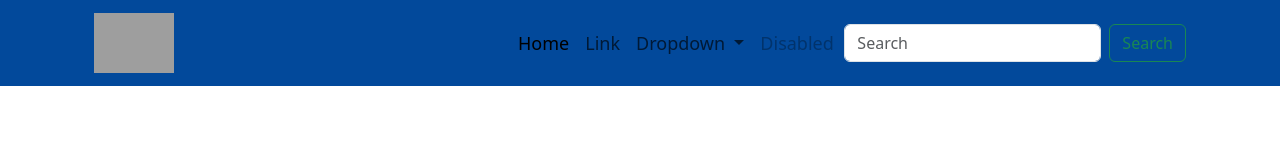
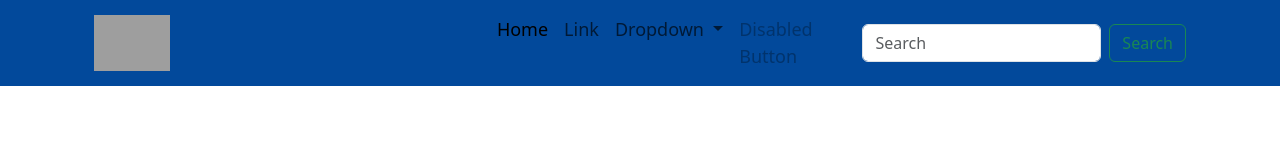
Before and after one commit to elmeriki/ticketapp, a plain HTML site: page index.html in a window 1280 px wide. Drawn offline with nearby package versions, Linux system fonts and the light colour scheme; grey boxes are pictures that could not be loaded.

Commit message:
updated button

```diff
--- a/index.html
+++ b/index.html
@@ -38,7 +38,7 @@
                 </ul>
               </li>
               <li class="nav-item">
-                <a class="nav-link disabled">Disabled</a>
+                <a class="nav-link disabled">Disabled Button</a>
               </li>
             </ul>
             <form class="d-flex" role="search">
```
